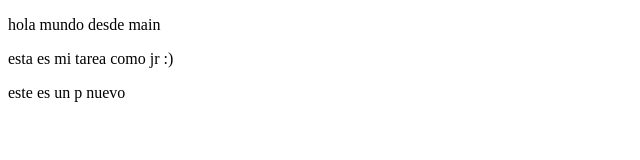
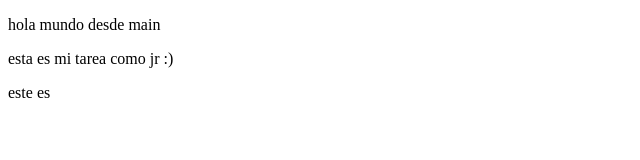
Before and after one commit to KevinFake/repo-test, a plain HTML site: page index.html in a window 1280 px wide. Shown: the full height of the page, 0-640 px from the left. Drawn offline with Linux system fonts and the light colour scheme.

Commit message:
otro commit

```diff
--- a/index.html
+++ b/index.html
@@ -8,6 +8,6 @@
 <body>
     <p>hola mundo desde main</p>
     <p>esta es mi tarea como jr :)</p>
-    <p>este es un p nuevo</p>
+    <p>este es</p>
 </body>
 </html>
```
